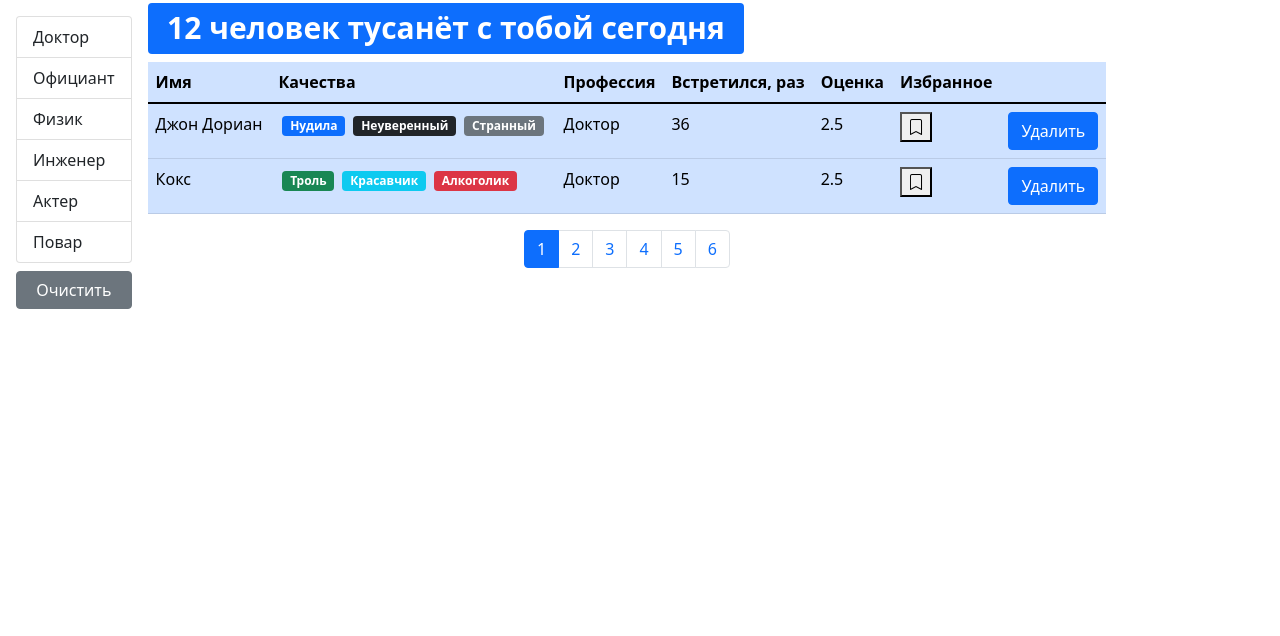
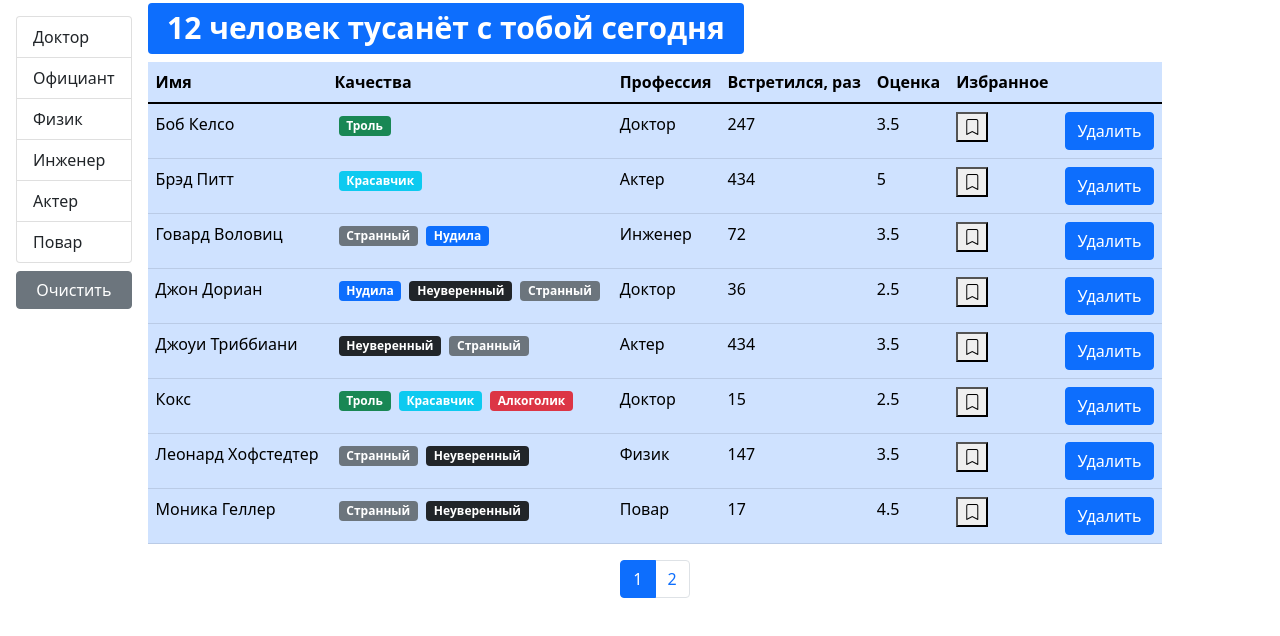
Before and after one commit to FryOS/fast-company, a React (Create React App) app: page / in a window 1280 px wide. Shown: the top 636 px of the page. Built offline with nearby package versions, Linux system fonts and the light colour scheme.

Commit message:
Реализация логики фильтрации в 2х направлениях

```diff
--- a/src/components/users.jsx
+++ b/src/components/users.jsx
@@ -5,15 +5,18 @@ import Pagination from "./pagination";
 import SearchStatus from "./searchStatus";
 import GroupList from "./groupList";
 import API from "../api";
+import _ from "lodash";
+
 import { paginate } from "../utils/paginate";
 import PropTypes from "prop-types";
 
 const Users = ({ users: allUsers, ...rest }) => {
     const [currentPage, setCurrentPage] = useState(1);
+    const [sortBy, setSortBy] = useState({ iter: "name", order: "asc" });
     const [professions, setProfession] = useState();
     const [selectedProf, setSelectedProf] = useState();
 
-    const pageSize = 2;
+    const pageSize = 8;
 
     useEffect(() => {
         API.professions.fetchAll().then((data) => setProfession(data));
@@ -32,7 +35,14 @@ const Users = ({ users: allUsers, ...rest }) => {
     };
 
     const handleSort = (item) => {
-        console.log(item);
+        if (sortBy.iter === item) {
+            setSortBy((prevState) => ({
+                ...prevState,
+                order: prevState.order === "asc" ? "desc" : "asc"
+            }));
+        } else {
+            setSortBy({ iter: item, order: "asc" });
+        };
     };
 
     const clearFilter = (params) => {
@@ -47,7 +57,8 @@ const Users = ({ users: allUsers, ...rest }) => {
           )
         : allUsers;
     const count = filteredUsers.length;
-    const userCrop = paginate(filteredUsers, currentPage, pageSize);
+    const sortedUsers = _.orderBy(filteredUsers, [sortBy.iter], [sortBy.order]);
+    const userCrop = paginate(sortedUsers, currentPage, pageSize);
 
     return (
         <div className="d-flex">
@@ -68,7 +79,9 @@ const Users = ({ users: allUsers, ...rest }) => {
             )}
             <div className="d-flex flex-column">
                 <SearchStatus usersLength={count} />
-                {count > 0 && <UserTable users={userCrop} onSort={handleSort} {...rest} />}
+                {count > 0 && (
+                    <UserTable users={userCrop} onSort={handleSort} {...rest} />
+                )}
                 <div className="d-flex justify-content-center">
                     <Pagination
                         itemsCount={count}
```
